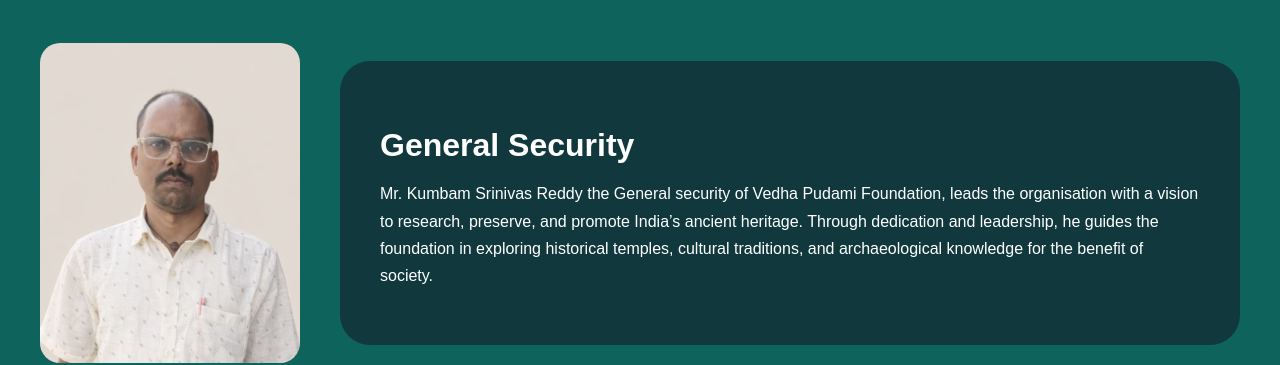
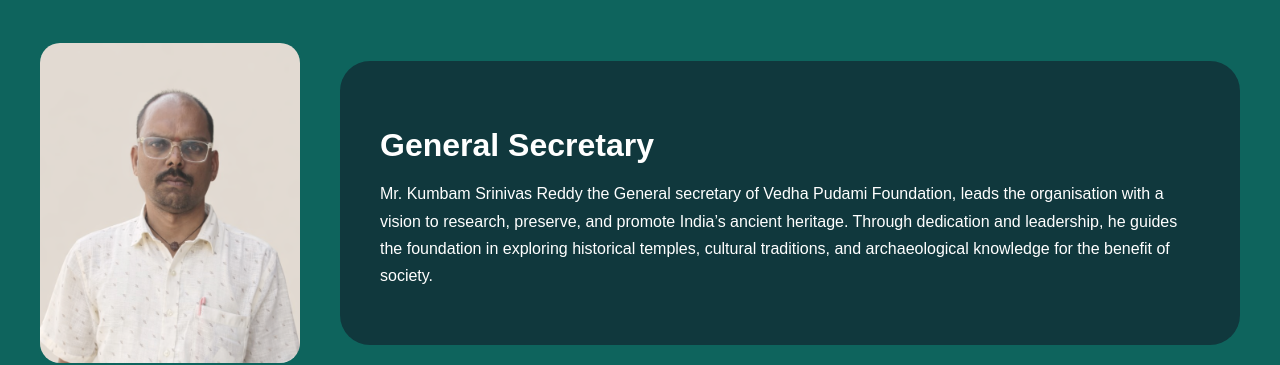
Before and after one commit to pallesharath/patel, a React (Vite) app: page / in a window 1280 px wide. Shown: the part 1940-2305 px from the top of the page. Built offline with nearby package versions, Linux system fonts and the light colour scheme; no server answers; the database is empty; the HTML template or start-up script is replaced by a standard one.

Commit message:
Update Home.jsxspell

```diff
--- a/src/pages/Home/Home.jsx
+++ b/src/pages/Home/Home.jsx
@@ -195,9 +195,9 @@
         <img src={President} alt="President" />
 
         <div className="president-content">
-          <h2>General Security</h2>
+          <h2>General Secretary</h2>
           <p>
-            Mr. Kumbam Srinivas Reddy the General security of Vedha Pudami Foundation,
+            Mr. Kumbam Srinivas Reddy the General secretary of Vedha Pudami Foundation,
             leads the organisation with a vision to research,
             preserve, and promote India’s ancient heritage.
             Through dedication and leadership, he guides the
```
